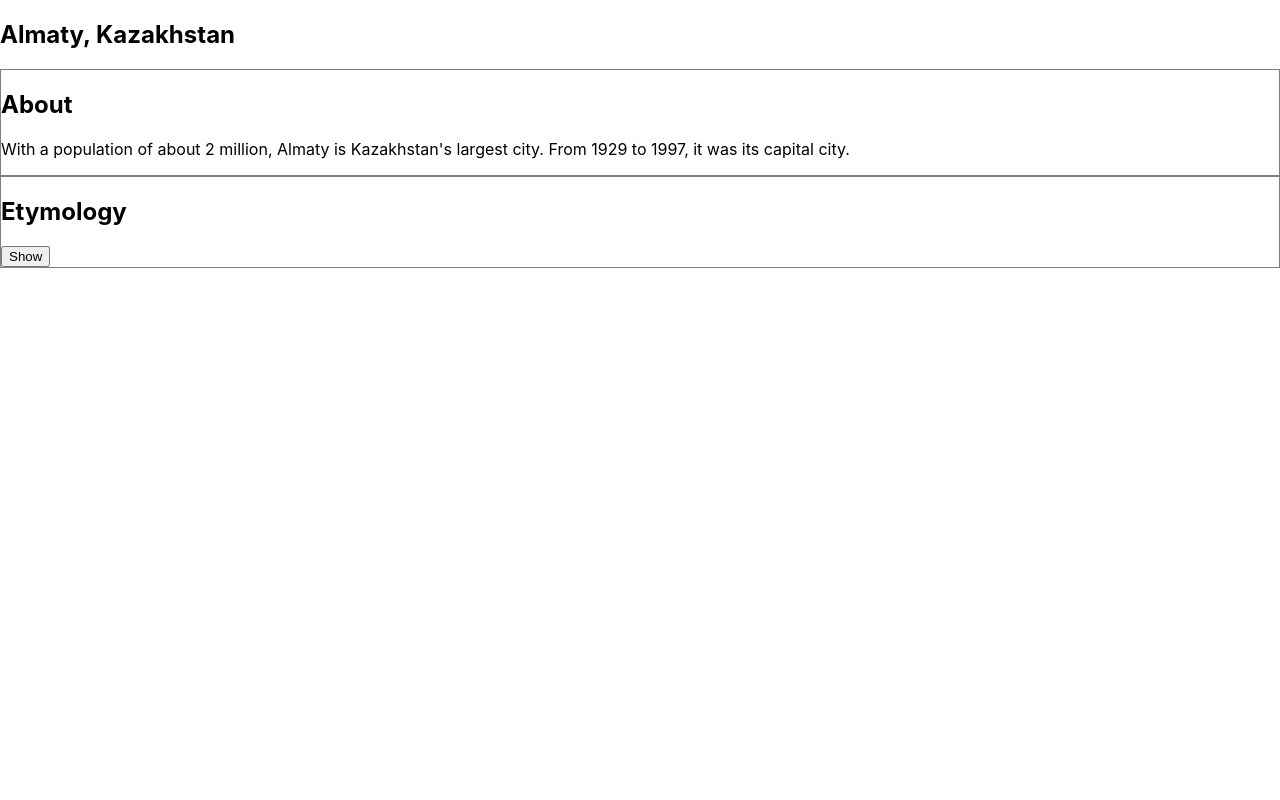
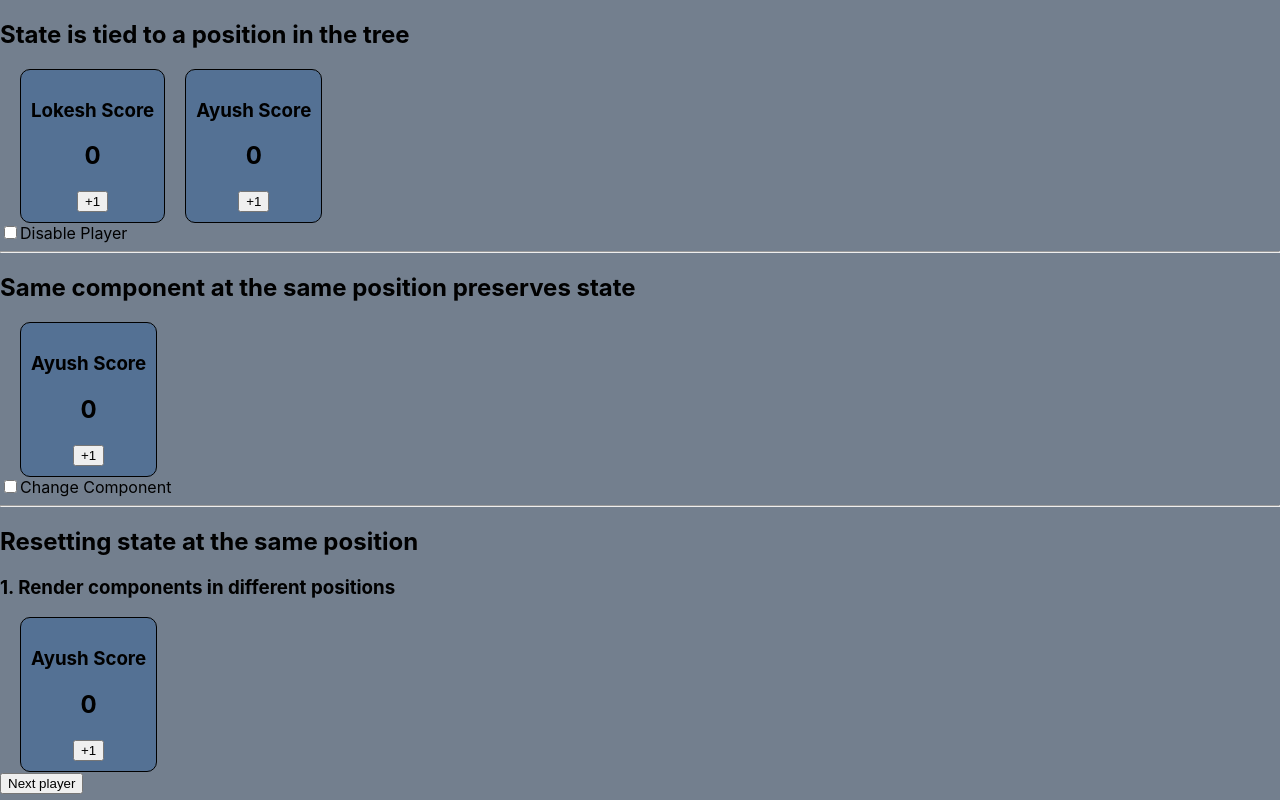
Before and after one commit to Neolokeshkr/react-main, a React (Create React App) app in the folder Learning Projects/react-learning/: page / in a window 1280 px wide. Shown: the top 800 px of the page. Built offline with nearby package versions, Linux system fonts and the light colour scheme.

Commit message:
Preserving and Resetting State

```diff
--- /dev/null
+++ b/Learning Projects/react-learning/src/PreservingAndResettingState_ManagingState/PreservingState.jsx
@@ -0,0 +1,105 @@
+import { useState } from "react"
+
+export default function PreservingState() {
+
+    const [disableCounter, setDisableCounter] = useState(false);
+    const [changeComponent, setChangeComponent] = useState(false);
+    const [nextPlayer, setNextPlayer] = useState(false);
+    const [player, setPlayer] = useState('Lokesh');
+
+    return (
+        <div className="dark">
+            <h2>State is tied to a position in the tree
+            </h2>
+            <Counter children={'Lokesh Score'} />
+            {
+                !disableCounter ? <Counter children={'Ayush Score'} /> :
+                    <p>State Destroyed  for Second Component</p>
+            }
+            <br />
+            <label name="checkbox">
+                <input
+                    type='checkbox'
+                    onChange={() => { setDisableCounter(!disableCounter) }}
+                />
+                Disable Player
+            </label>
+            <hr />
+
+            <h2>Same component at the same position preserves state </h2>
+            {
+                changeComponent ? <Counter children={'Lokesh Score'} /> : <Counter children={'Ayush Score'} />
+            }
+
+            <br />
+            <label>
+                <input type="checkbox" onChange={() => { setChangeComponent(!changeComponent) }} />
+                Change Component
+            </label>
+            <hr />
+
+            <h2>Resetting state at the same position
+            </h2>
+            <h3>
+                1. Render components in different positions
+            </h3>
+            {nextPlayer && <Counter children={'Lokesh Score'} />}
+            {!nextPlayer && <Counter children={'Ayush Score'} />}
+            <br />
+            <button onClick={() => { setNextPlayer(!nextPlayer) }}>
+                Next player
+            </button>
+            <hr />
+
+            <h3>2. Resetting state with a key </h3>
+            {
+                player === 'Lokesh' ?
+                <Counter children={`${player} score`} key={player} /> :
+                <Counter children={`${player} score`} key={player} />
+            }
+            <br/>
+            <button onClick={() => ( player === 'Lokesh' ?
+                setPlayer('Ayush'):
+                setPlayer('Lokesh')
+            )}>
+                Next player
+            </button>
+
+
+
+        </div>
+
+    )
+}
+
+function Counter({ children}) {
+    const [counter, setCounter] = useState(0);
+    const [backgroundColor, setBackgroundColor] = useState('#547194');
+
+    function handleCounter(e) {
+        setCounter(counter => counter + 1)
+    }
+
+    return (
+        <div style={{
+            display: 'inline-block',
+            justifyContent: 'center',
+            textAlign: 'center',
+            border: '1px solid black',
+            marginLeft: '20px',
+            borderRadius: '10px',
+            padding: '10px',
+            backgroundColor
+        }}
+            className="hover"
+            onPointerEnter={() => { setBackgroundColor('#A3EEE4') }}
+            onPointerLeave={() => { setBackgroundColor('#547194') }}
+        >
+            <h3>{children}</h3>
+            <h2>{counter}</h2>
+            <button onClick={handleCounter}>
+                +1
+            </button>
+        </div>
+    )
+}
--- a/Learning Projects/react-learning/src/index.css
+++ b/Learning Projects/react-learning/src/index.css
@@ -5,9 +5,22 @@ body {
     sans-serif;
   -webkit-font-smoothing: antialiased;
   -moz-osx-font-smoothing: grayscale;
+  background-color: #737F8E;
 }
 
 code {
   font-family: source-code-pro, Menlo, Monaco, Consolas, 'Courier New',
     monospace;
 }
+
+/* Preserving State Classes */
+/* .hover {
+  display: 'inline-block';
+  justify-content: 'center';
+  text-align: 'center';
+  border: '1px solid black';
+  margin-left: '20px';
+  border-radius: '10px';
+  padding: '10px';
+  background-color:'#A3EEE4'
+} */
--- a/Learning Projects/react-learning/src/index.js
+++ b/Learning Projects/react-learning/src/index.js
@@ -1,7 +1,8 @@
 import React from 'react';
 import ReactDOM from 'react-dom/client';
 import './index.css';
-import Accordion from './SharingStateBetweenComponents/Accordion';
+import PreservingState from './PreservingAndResettingState_ManagingState/PreservingState';
+// import Accordion from './SharingStateBetweenComponents/Accordion';
 // import MailClient from './ManagingState-Intermediate/FixthedisappearingselectionChallange';
 // import TravelPlan from './ManagingState-Intermediate/AvoidDeeplyNestesState';
 // import Menu from './ManagingState-Intermediate/DuplicationInSTates';
@@ -75,7 +76,8 @@ root.render(
     {/* <Menu /> */}
     {/* <TravelPlan /> */}
     {/* <MailClient /> */}
-    <Accordion />
+    {/* <Accordion /> */}
+    <PreservingState />
 
   </React.StrictMode>
 );
```
Also changed, not shown: Learning Projects/react-learning/InterviewQuestions.js (+37 -0 lines).
